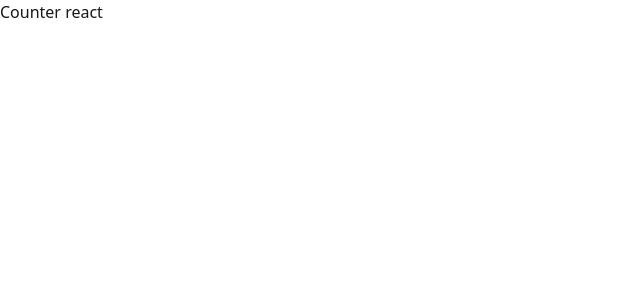
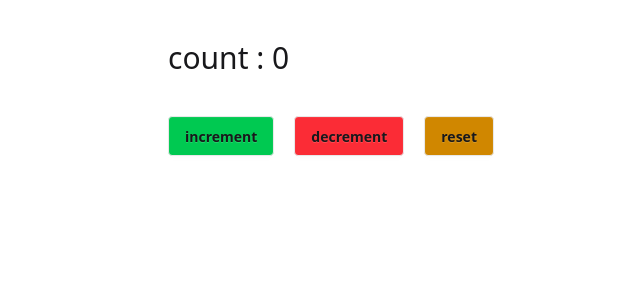
Before and after one commit to nayeem-miah/redux-toolkit-in-react, a React (Vite) app: page / in a window 1280 px wide. Shown: the top 300 px of the page, without its empty margins (0-640 px from the left). Built offline with nearby package versions, Linux system fonts and the light colour scheme.

Commit message:
count, incremet, decrement, reset

```diff
--- a/index.html
+++ b/index.html
@@ -4,7 +4,7 @@
     <meta charset="UTF-8" />
     <link rel="icon" type="image/svg+xml" href="/src/assets/favicon.png" />
     <meta name="viewport" content="width=device-width, initial-scale=1.0" />
-    <title>Eid special</title>
+    <title>React with Redux</title>
   </head>
   <body>
     <div id="root"></div>
--- a/src/Components/Counter/Counter.jsx
+++ b/src/Components/Counter/Counter.jsx
@@ -1,8 +1,28 @@
+import { useState } from "react";
+
 const Counter = () => {
+
+    const [count, setCount] = useState(0);
+
+    const handleIncrement = () => {
+        setCount(count => count + 1)
+    }
+    const handleDecrement = () => {
+        setCount(count => count - 1)
+    }
+    const handleReset = () => {
+        setCount(0)
+    }
     return (
-        <div>
-            Counter react
-        </div>
+        <div className="mx-auto max-w-5xl p-10">
+            <h3 className="text-3xl "> count : {count}</h3>
+            <div className="space-x-5 my-10">
+                <button onClick={handleIncrement} className="btn bg-green-500" > increment</button >
+                <button onClick={handleDecrement} className="btn bg-red-500" > decrement</button >
+                <button onClick={handleReset} className="btn bg-yellow-600" > reset</ button>
+            </div>
+
+        </div >
     );
 };
 
```
Also changed, not shown: 1 other file (tests, documents, lock files or other folders).
